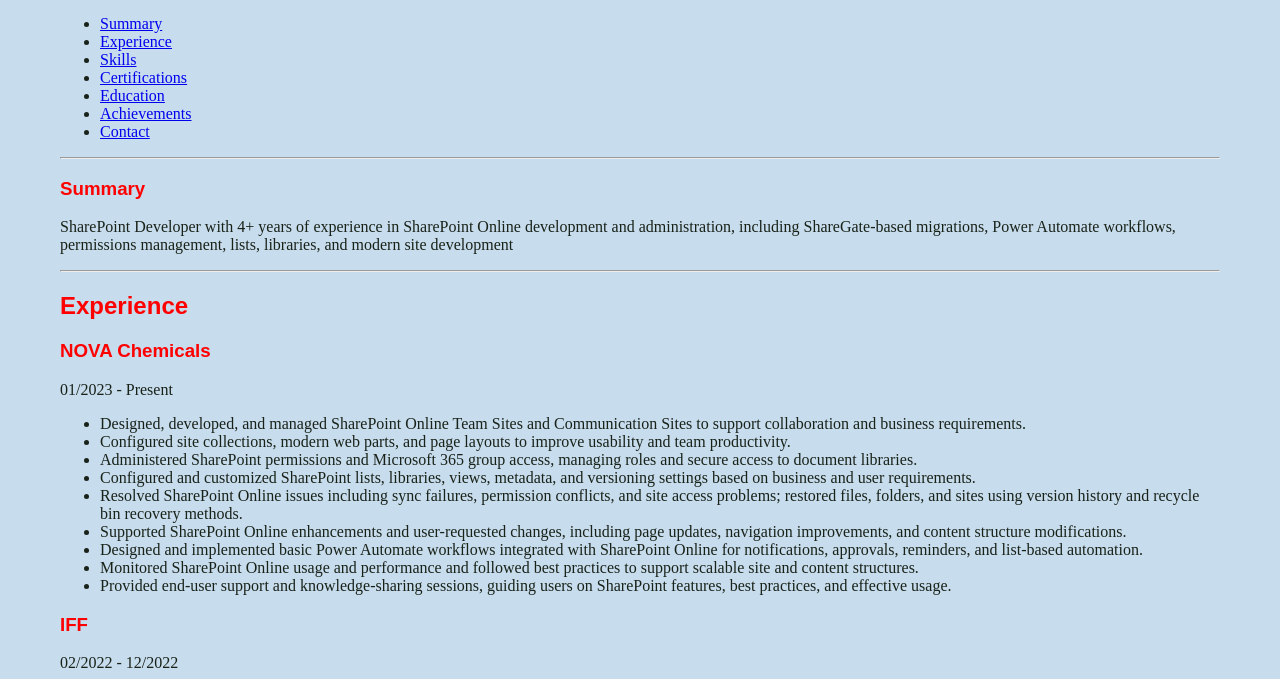
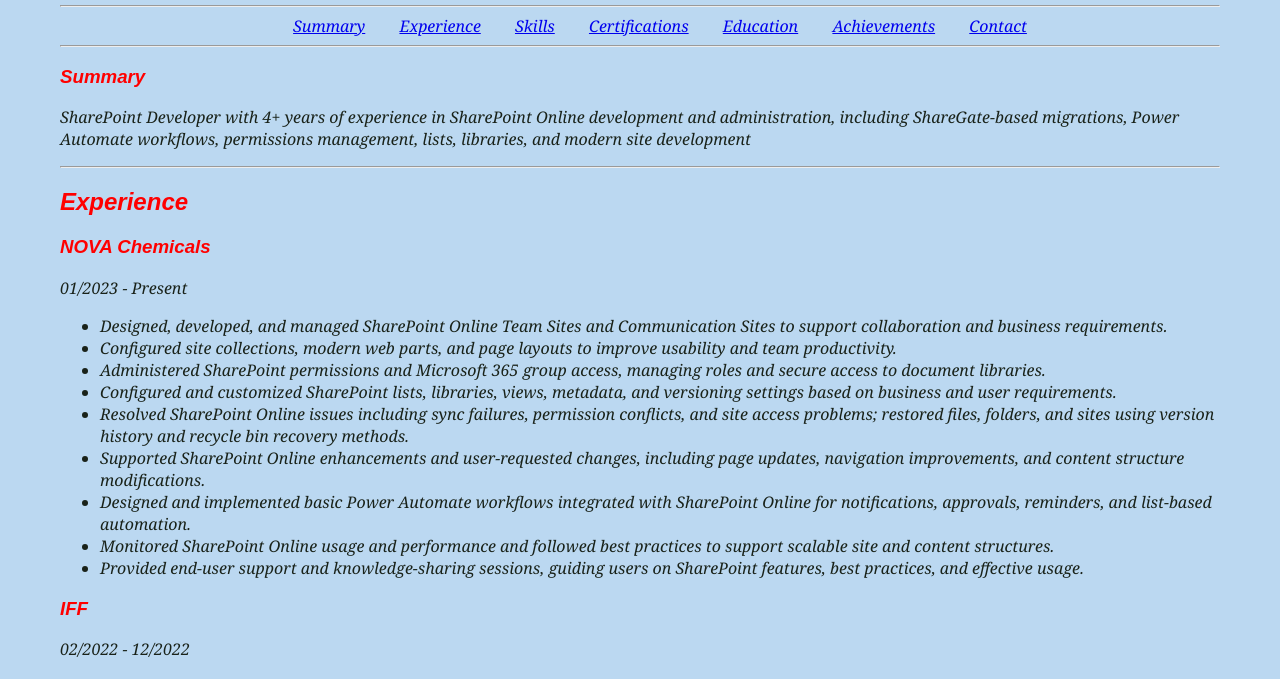
Before and after one commit to Sateesh-Lalam/resume, a plain HTML site: page index.html in a window 1280 px wide. Shown: the part 119-798 px from the top of the page. Drawn offline with Linux system fonts and the light colour scheme; a web font is replaced by a local one.

Commit message:
Day-3 updates in resume

```diff
--- a/index.html
+++ b/index.html
@@ -26,13 +26,13 @@
 
     <nav id="navbar">
       <ul>
-        <li><a href="#Sum">Summary</a></li>
-        <li><a href="#Exp">Experience</a></li>
-        <li><a href="#Ski">Skills</a></li>
-        <li><a href="#Cer">Certifications</a></li>
-        <li><a href="#Edu">Education</a></li>
-        <li><a href="#Ach">Achievements</a></li>
-        <li><a href="#foo">Contact</a></li>
+        <a href="#Sum">Summary</a>
+        <a href="#Exp">Experience</a>
+        <a href="#Ski">Skills</a>
+        <a href="#Cer">Certifications</a>
+        <a href="#Edu">Education</a>
+        <a href="#Ach">Achievements</a>
+        <a href="#foo">Contact</a>
       </ul>
     </nav>
     <hr />
--- a/style.css
+++ b/style.css
@@ -10,22 +10,33 @@
   width: 1000px;
   text-align: center;
 }
+
+#navbar a,
+#navbar ul {
+  margin: 0 15px;
+  text-align: center;
+}
+
 h1,
 h2,
 h3 {
   color: red;
   font-family: "Fuzzy Bubbles", sans-serif;
+  font-weight: bold;
 }
 body {
-  background-color: rgb(199, 220, 236);
+  background-color: rgb(187, 216, 241);
   padding: 10px 50px;
   margin: 10px;
+  font-family: georgia;
+  font-style: italic;
 }
 p,
 ul,
 table {
   color: rgb(25, 34, 25);
 }
+
 #foo p {
   color: rgb(173, 39, 153);
 }
```
